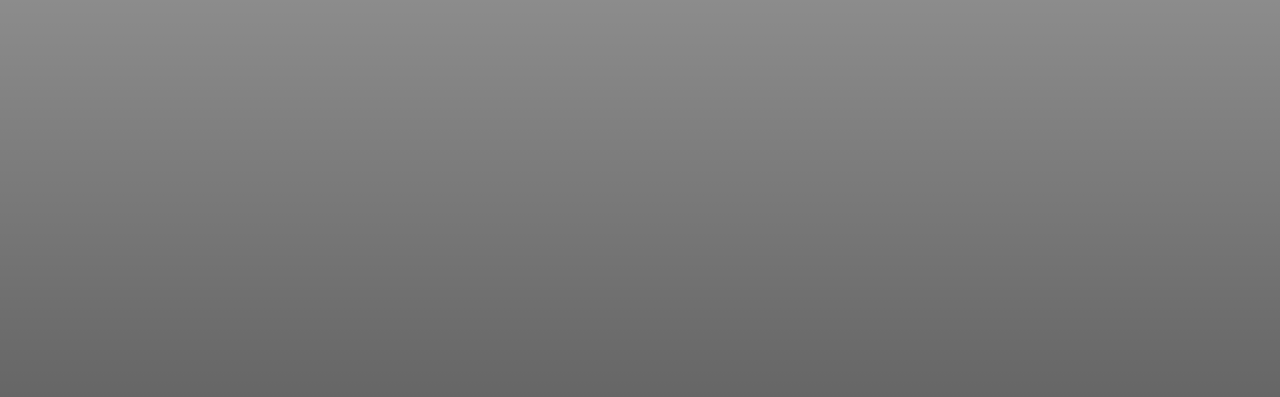
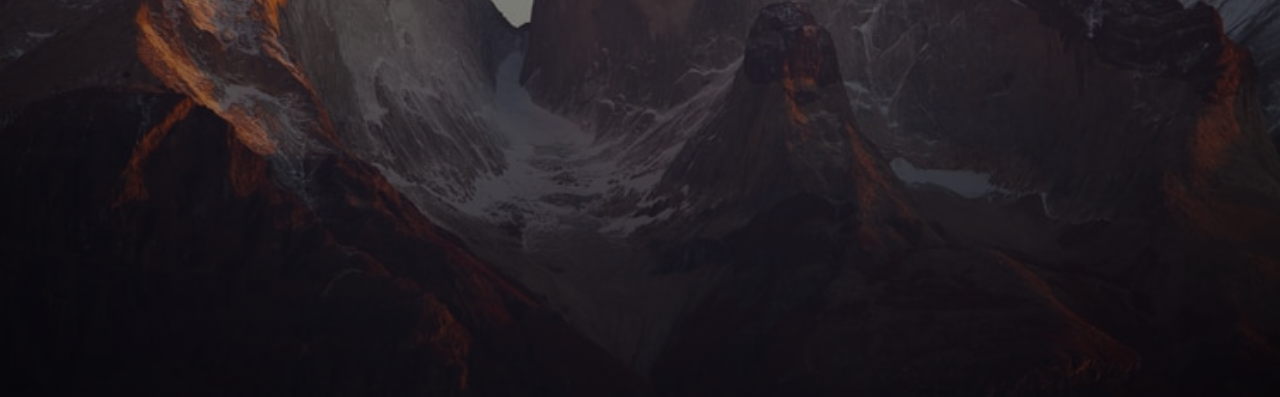
Before and after one commit to taijul169/weather-app, a plain HTML site: page index.html in a window 1280 px wide. Shown: the part 403-800 px from the top of the page. Drawn offline with Linux system fonts and the light colour scheme; the site is published under a folder, as on GitHub Pages, so addresses that start at the root find nothing.

Commit message:
Update style.css

```diff
--- a/style.css
+++ b/style.css
@@ -6,7 +6,7 @@
 }
 body{
    font-family: 'Montserrat', sans-serif;
-   background-image: url(/mountain.jpg);
+   background-image: url(mountain.jpg);
    background-size: cover;
    background-repeat: no-repeat;
    background-position: center;
```
